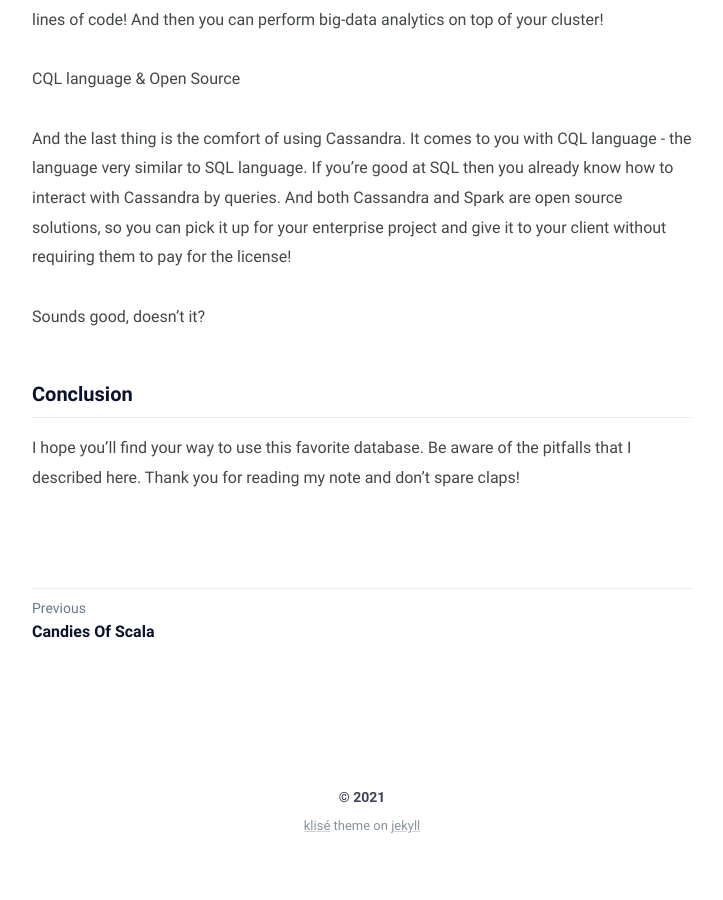
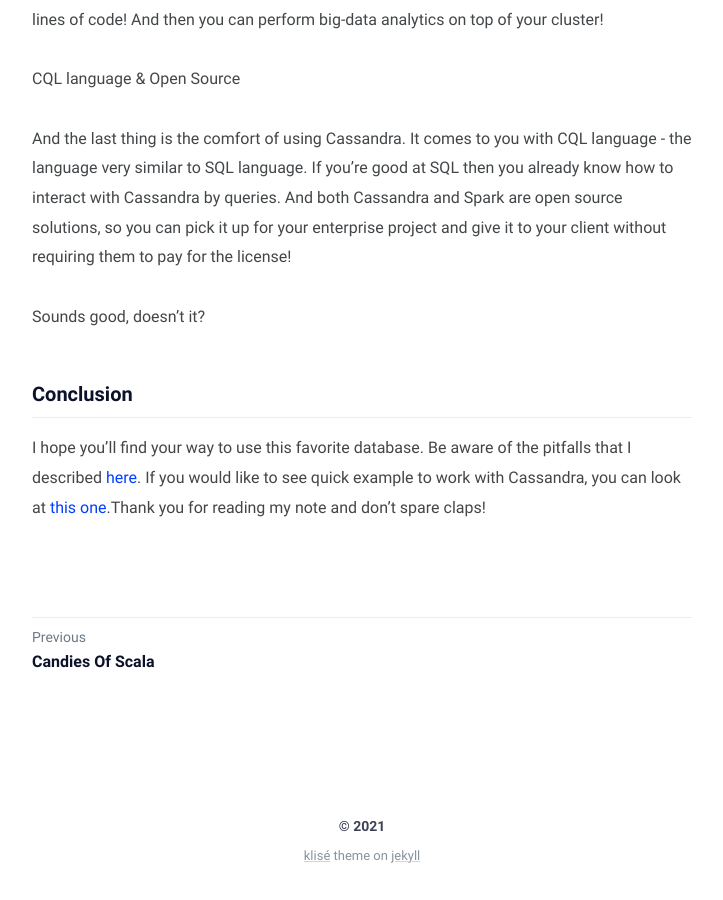
Before and after one commit to irenkamalova/irenkamalova.github.io, a Jekyll site: the page built from _posts/2021-01-11-Cassandra-for-time-series-data.md, in a window 1280 px wide and 900 px high, scrolled down 1761 px. Shown: the whole window, without its empty margins (278-1001 px from the left). Built offline with Jekyll 4.4.1, drawn with Linux system fonts in a browser that asks for light colours; before the commit the page ends 2631 px from its top, so only the background shows below that.

Commit message:
Cassandra-for-timeseries

```diff
--- a/_posts/2021-01-11-Cassandra-for-time-series-data.md
+++ b/_posts/2021-01-11-Cassandra-for-time-series-data.md
@@ -39,4 +42,5 @@ Sounds good, doesn’t it?
 
 ### Conclusion
 
-I hope you’ll find your way to use this favorite database. Be aware of the pitfalls that I described here. Thank you for reading my note and don’t spare claps!
+I hope you’ll find your way to use this favorite database. Be aware of the pitfalls that I described [here](https://iren-kamalova.medium.com/prevent-yourself-from-the-pitfalls-of-using-cassandra-cbf03c84f22c).
+If you would like to see quick example to work with Cassandra, you can look at [this one](https://github.com/irenkamalova/spring-boot-cassandra).Thank you for reading my note and don’t spare claps!
```
Also changed, not shown: other parts of _posts/2021-01-11-Cassandra-for-time-series-data.md (+3 -0 lines).
